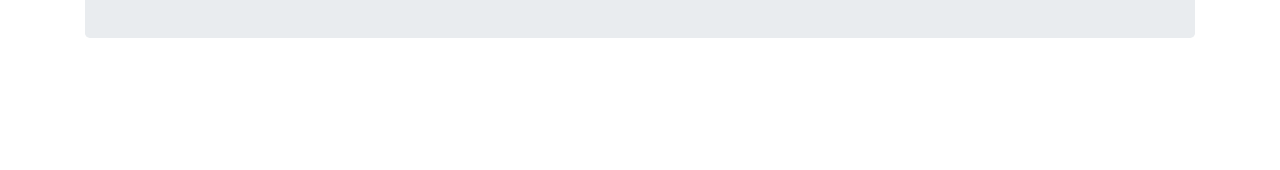
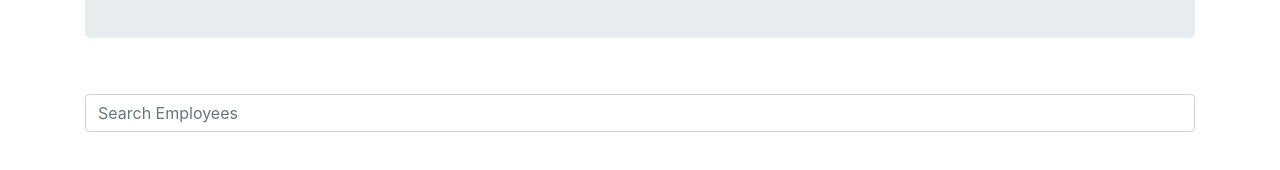
Before and after one commit to Nimarti548/employee-directory, a React (Create React App) app in the folder client/: page / in a window 1280 px wide. Shown: the part 146-316 px from the top of the page. Built offline with nearby package versions, Linux system fonts and the light colour scheme.

Commit message:
UPDATE: added search bar component

```diff
--- a/client/src/App.js
+++ b/client/src/App.js
@@ -1,11 +1,13 @@
 import './App.css';
 import Jumbotron from "./Components/Jumbotron/Jumbotron"
+import SearchBar from './Components/SearchBar/SearchBar';
 
 
 function App() {
   return (
     <div className="container">
       <Jumbotron/>
+      <SearchBar/>
     </div>
   );
 }
--- a/client/src/Components/SearchBar/SearchBar.js
+++ b/client/src/Components/SearchBar/SearchBar.js
@@ -2,9 +2,12 @@ import React from 'react'
 
 const SearchBar = () => {
     return (
-        <div>
-
-        </div>
+   <form>
+  <div class="form-group">
+    <label for="formGroupExampleInput"></label>
+    <input type="text" class="form-control" id="formGroupExampleInput" placeholder="Search Employees"/>
+    </div>
+  </form>
     )
 }
 
```
